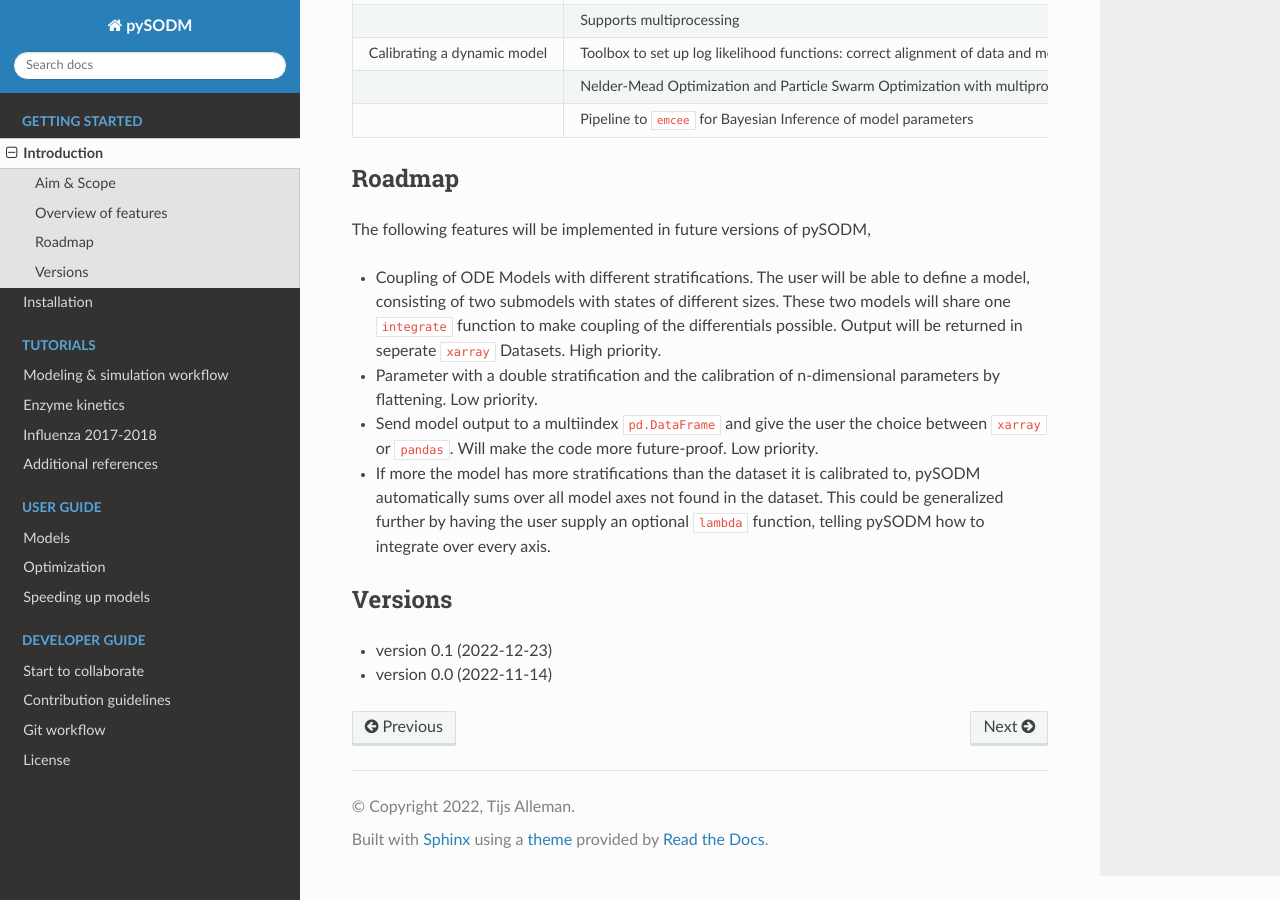
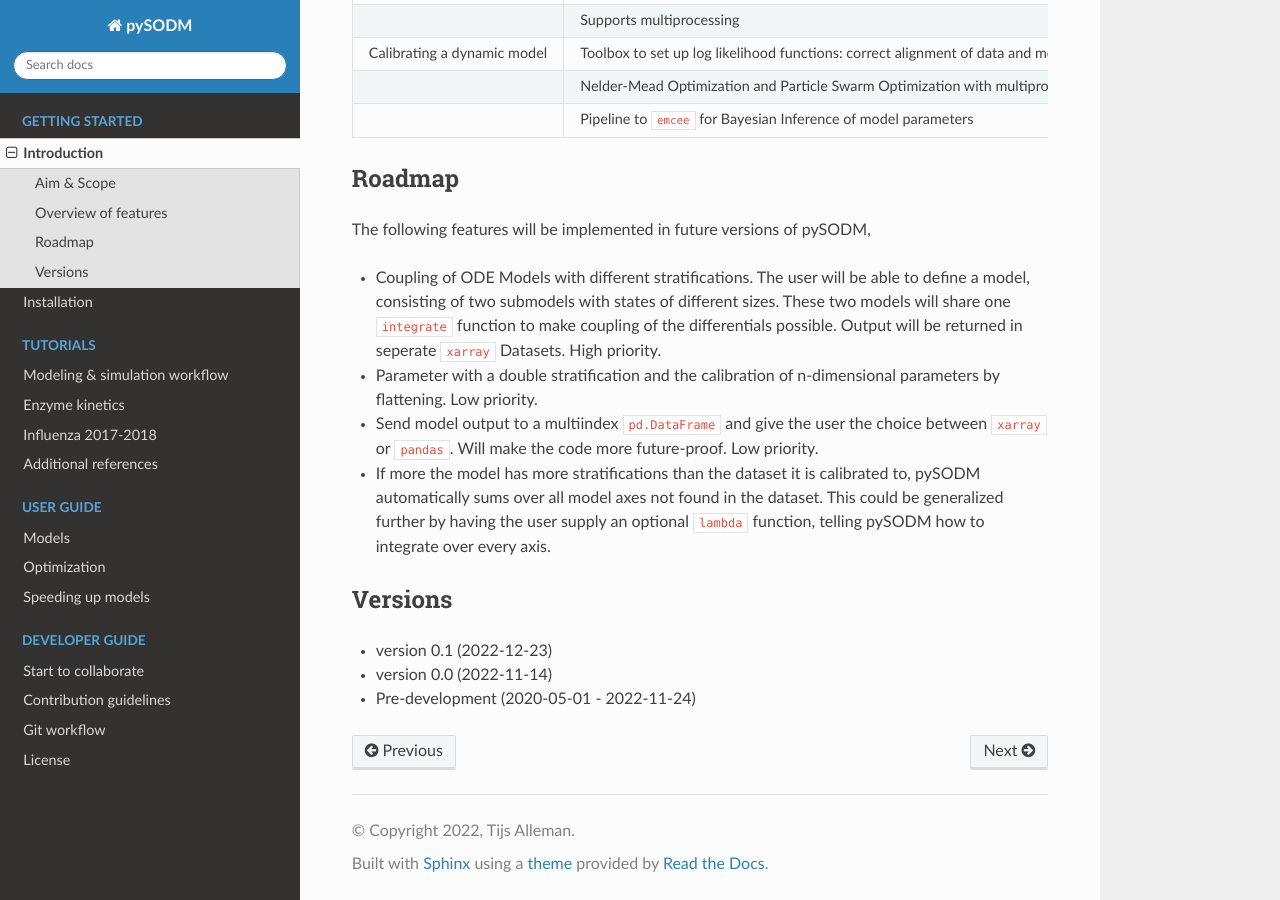
Before and after one commit to twallema/pySODM, a Sphinx documentation site: the page built from docs/introduction.md, in a window 1280 px wide and 900 px high, scrolled down 1605 px. Built offline with Sphinx 7.4.7 and the Read the Docs theme 2.0.0, drawn with Linux system fonts in a browser that asks for light colours.

Commit message:
further changes to the introduction

```diff
--- a/docs/introduction.md
+++ b/docs/introduction.md
@@ -52,5 +52,5 @@ The following features will be implemented in future versions of pySODM,
 ### Versions
 
 - version 0.1 (2022-12-23)
-
 - version 0.0 (2022-11-14)
+- Pre-development (2020-05-01 - 2022-11-24)
```
